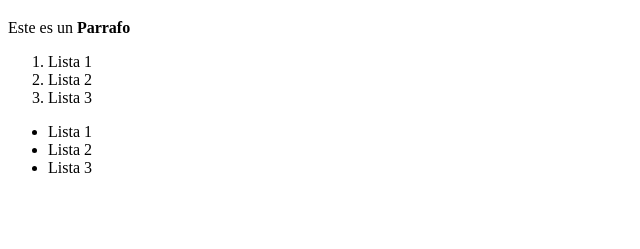
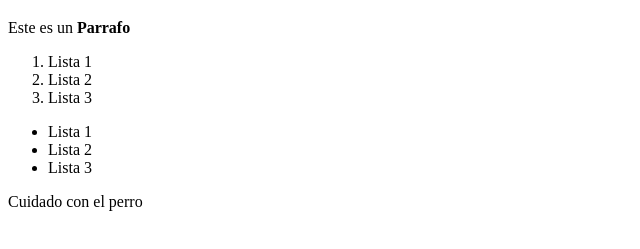
Before and after one commit to bryanribero/practicando-javascript, a website: page html/index.html in a window 1280 px wide. Shown: the part 61-310 px from the top of the page, without its empty margins (0-640 px from the left). Drawn offline with Linux system fonts and the light colour scheme.

Commit message:
Explicando atributo rol

```diff
--- a/html/index.html
+++ b/html/index.html
@@ -48,5 +48,8 @@
     <div class="DivGrupal"></div>
     <div class="DivGrupal"></div>
     <div class="DivGrupal"></div>
+
+    <!-- Atributo rol sirve para asignarle un rol semantico a un elemento que no lo tenga, ya sea un div o un span -->
+    <div role="alert">Cuidado con el perro</div>
   </body>
 </html>
```
